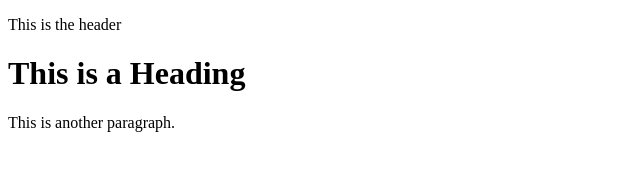
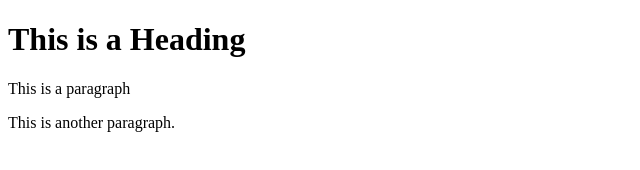
Before and after one commit to nobeldeen/git, a plain HTML site: page index.html in a window 1280 px wide. Shown: the whole page, without its empty margins (0-640 px from the left). Drawn offline with Linux system fonts and the light colour scheme.

Commit message:
adjusted paragraphs

```diff
--- a/index.html
+++ b/index.html
@@ -4,8 +4,8 @@
 <title>Page Title</title>
 </head>
 <body>
-    <p>This is the header </p>
     <h1>This is a Heading</h1>
+    <p>This is a paragraph </p>
     <p>This is another paragraph.</p>
 
 
```
